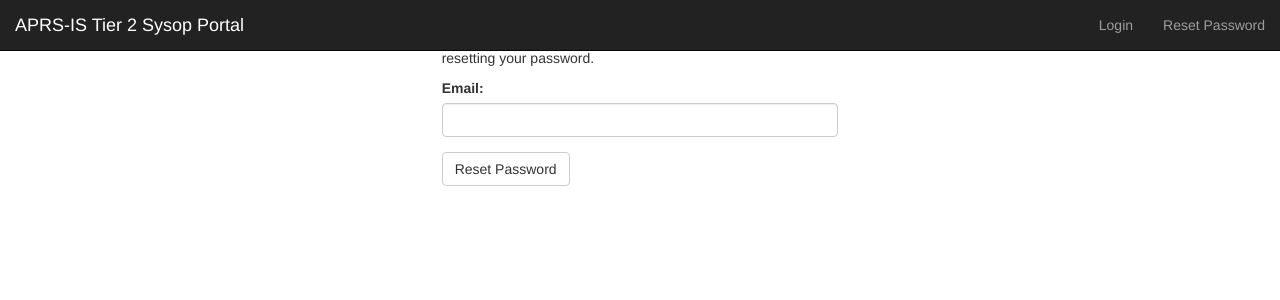
After one commit to phipac/aprs2netportal, a Django app: page /accounts/password/reset/ in a window 1280 px wide. The commit adds this page. Shown: the top 300 px of the page. Run offline with Django 3.2, Linux system fonts and the light colour scheme; parts of the project's set-up code (start-up, migrations or seed data) failed here and were passed over; some libraries are stand-ins or nearby versions.

Commit message:
Add password reset templates.

```diff
--- a/aprs2netportal/urls.py
+++ b/aprs2netportal/urls.py
@@ -10,5 +10,13 @@ urlpatterns = patterns('',
     url(r'^login/$', 'django.contrib.auth.views.login'),
     url(r'^accounts/login/$', 'django.contrib.auth.views.login'),
     url(r'^accounts/logout/$', 'django.contrib.auth.views.logout_then_login'),
+    url(r'^accounts/password/reset/$',
+        'django.contrib.auth.views.password_reset'),
+    url(r'^accounts/password/reset/done/$',
+        'django.contrib.auth.views.password_reset_done'),
+    url(r'^accounts/password/reset/(?P<uidb36>[0-9A-Za-z]+)-(?P<token>.+)/$',
+        'django.contrib.auth.views.password_reset_confirm'),
+    url(r'^accounts/password/done/$',
+        'django.contrib.auth.views.password_reset_complete'),
     url(r'^APRServe2.txt$', 'sysop.views.server_list'),
 )
--- a/templates/base.html
+++ b/templates/base.html
@@ -40,6 +40,8 @@
             {% endif %}
             <li><a href="{% url 'django.contrib.auth.views.logout_then_login' %}">Logout</a></li>
 {% else %}
+            <li><a href="{% url 'django.contrib.auth.views.login' %}">Login</a></li>
+            <li><a href="{% url 'django.contrib.auth.views.password_reset' %}">Reset Password</a></li>
 {% endif %}
           </ul>
         </div>
--- /dev/null
+++ b/templates/registration/password_reset_form.html
@@ -0,0 +1,21 @@
+{% extends "base.html" %}
+
+{% block title %}Reset Password{% endblock %}
+
+{% load addcss from addcss %}
+{% block page %}
+  <div class="col-md-4 col-md-offset-4" style="margin-top: 2em;">
+    <form role="form" method="post" action="">
+    {% csrf_token %}
+      <p>Please specify your email address to receive instructions for resetting your password.</p>
+      <div class="form-group">
+        {{ form.email.label_tag }}
+        {{ form.email|addcss:"form-control" }}
+        <p class="help-inline"><small>
+            <span class="text-danger">{% for error in form.email.errors %}{{ error }}{% endfor %}</span>
+        </small></p>
+      </div>
+      <button type="submit" class="btn btn-default">Reset Password</button>
+    </form>
+  </div>
+{% endblock %}
```
Also changed, not shown: templates/registration/password_reset_complete.html (added, +10 -0 lines), templates/registration/password_reset_confirm.html (added, +29 -0 lines), templates/registration/password_reset_done.html (added, +9 -0 lines).
